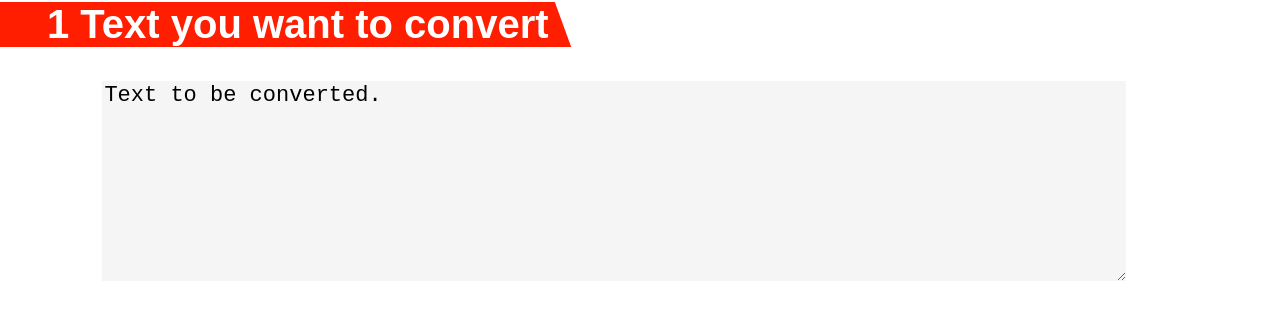
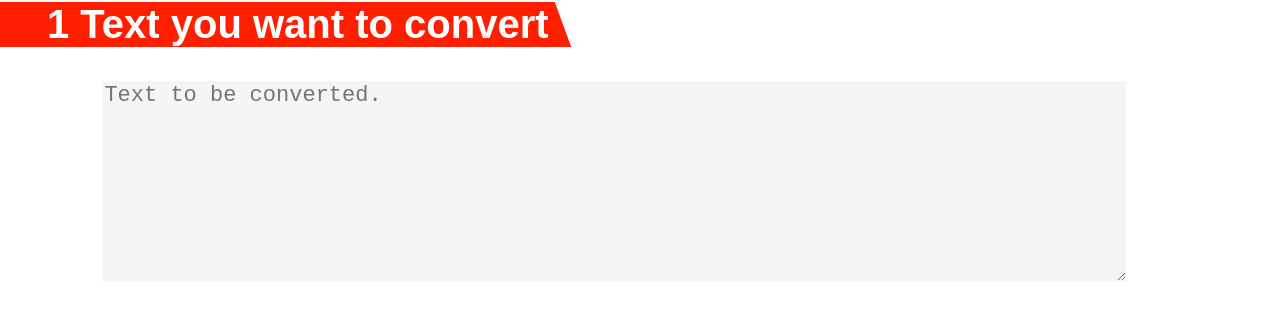
Before and after one commit to kevinbevers/fontys-s4-telegram-audiomessage-bot, a Next.js app in the folder final-prototype/: page / in a window 1280 px wide. Shown: the part 147-466 px from the top of the page. Built offline with nearby package versions, Linux system fonts and the light colour scheme; a web font is replaced by a local one.

Commit message:
fixed text area

```diff
--- a/final-prototype/pages/index.js
+++ b/final-prototype/pages/index.js
@@ -18,9 +18,7 @@ export default function Home() {
 
 
   <form action="http://localhost:4001/voicefile" method="get" target="_blank">
-    <textarea id="text" name="tss" rows="4" cols="50">
-      Text to be converted.
-      </textarea>
+    <textarea id="text" name="tss" rows="4" cols="50" placeholder="Text to be converted." />
       <br/><br/><br/>
       <input type="button" value="Select your voice" />
       </form>
```
